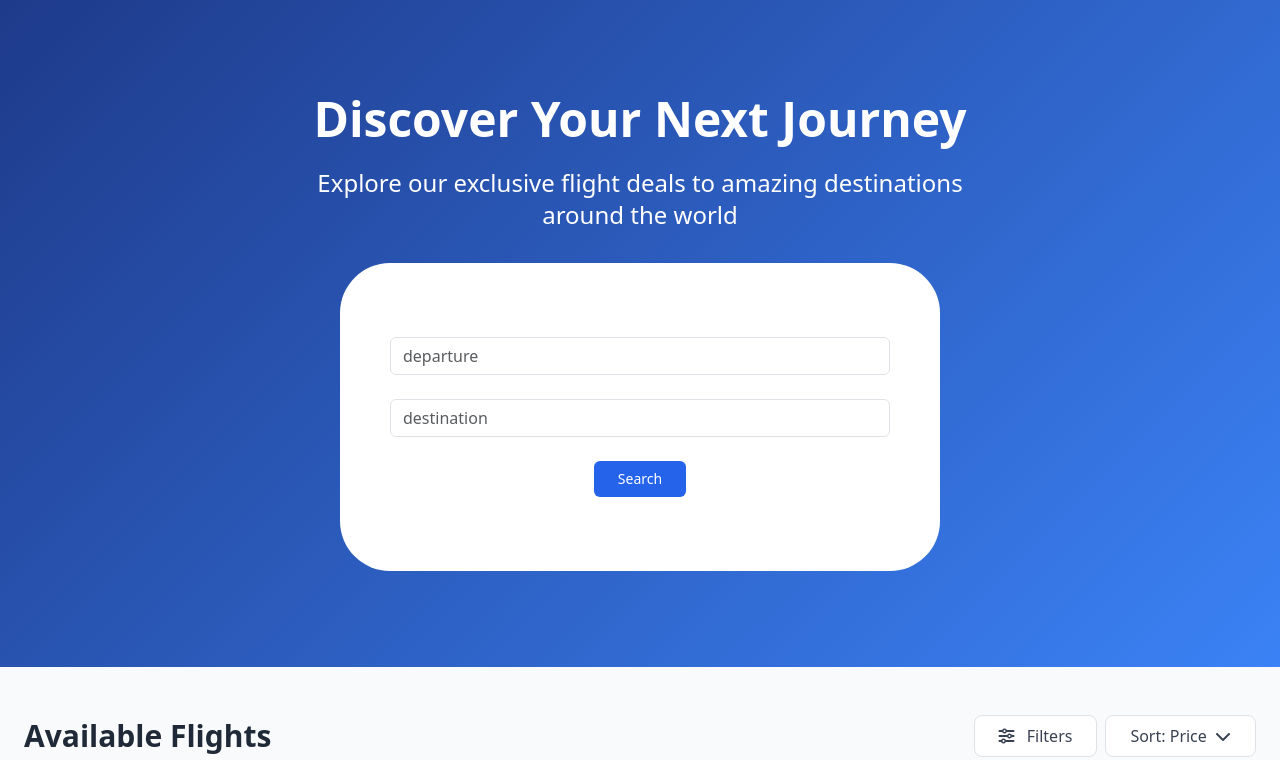
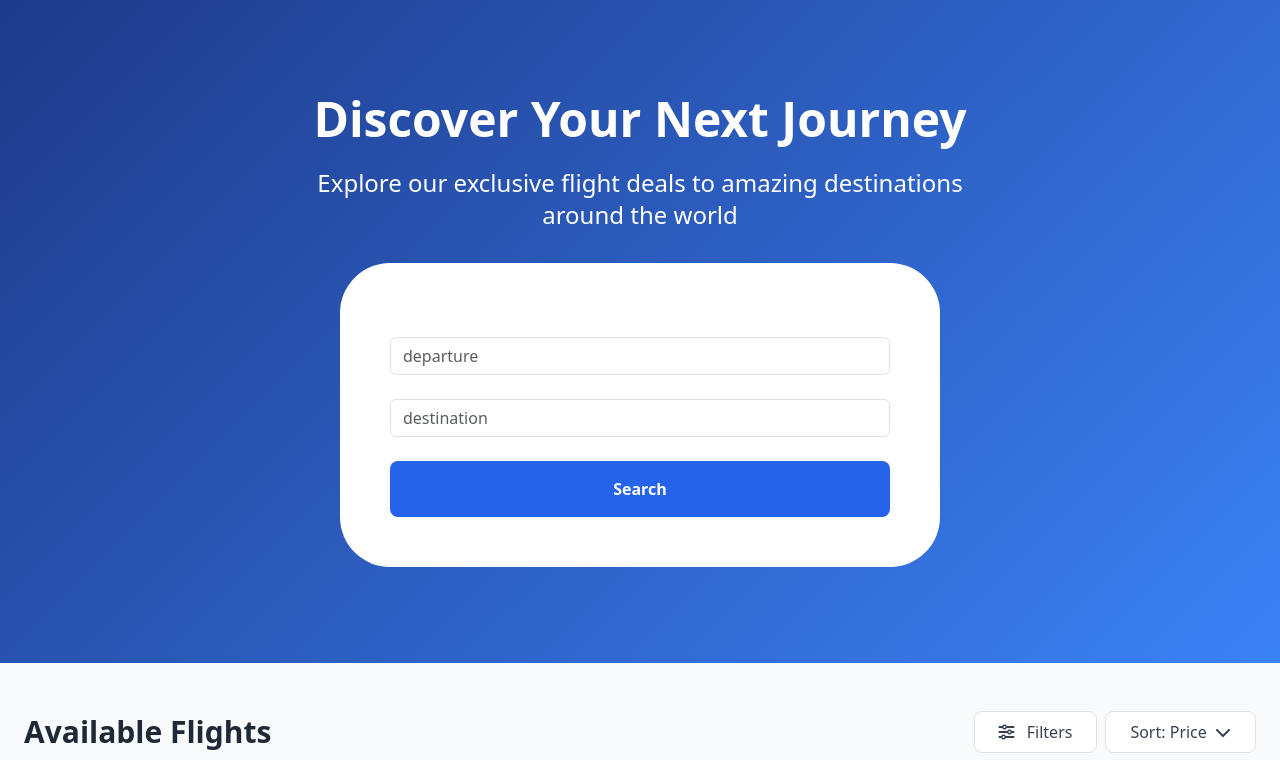
Before and after one commit to mmtshadow14/AirLine, a Django app: page /all_flight/ in a window 1280 px wide. Shown: the part 65-825 px from the top of the page. Run offline with Django 5.2, Linux system fonts and the light colour scheme; some libraries are stand-ins or nearby versions.

Commit message:
Update all_flights.html

```diff
--- a/flights/templates/flights/all_flights.html
+++ b/flights/templates/flights/all_flights.html
@@ -43,8 +43,8 @@
                         {% csrf_token %}
                         {{ form.as_p }}
                         <br/>
-                        <input type="submit" value="Search" class="bg-blue-600 hover:bg-blue-700 text-white px-4 py-2 rounded-md text-sm font-medium">
-                    </form><br/>
+                        <input type="submit" value="Search" class="w-full bg-blue-600 hover:bg-blue-700 text-white font-bold py-3 px-4 rounded-lg transition duration-200">
+                    </form>
                 </div>
             </center>
         </div>
```
